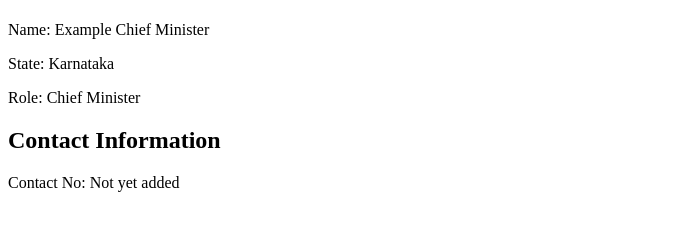
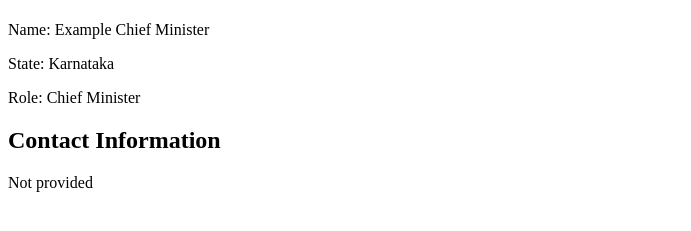
Before and after one commit to 1sangeeta/git-experiment-2, a plain HTML site: page index.html in a window 1280 px wide. Shown: the part 59-290 px from the top of the page, without its empty margins (0-691 px from the left). Drawn offline with Linux system fonts and the light colour scheme.

Commit message:
Raja: Add contact number
Updated contact information to indicate that it is not provided.

```diff
--- a/index.html
+++ b/index.html
@@ -10,6 +10,6 @@
     <p>State: Karnataka</p>
     <p>Role: Chief Minister</p>
     <h2>Contact Information</h2>
-    <p>Contact No: Not yet added</p>
+    Not provided
 </body>
 </html>
```
